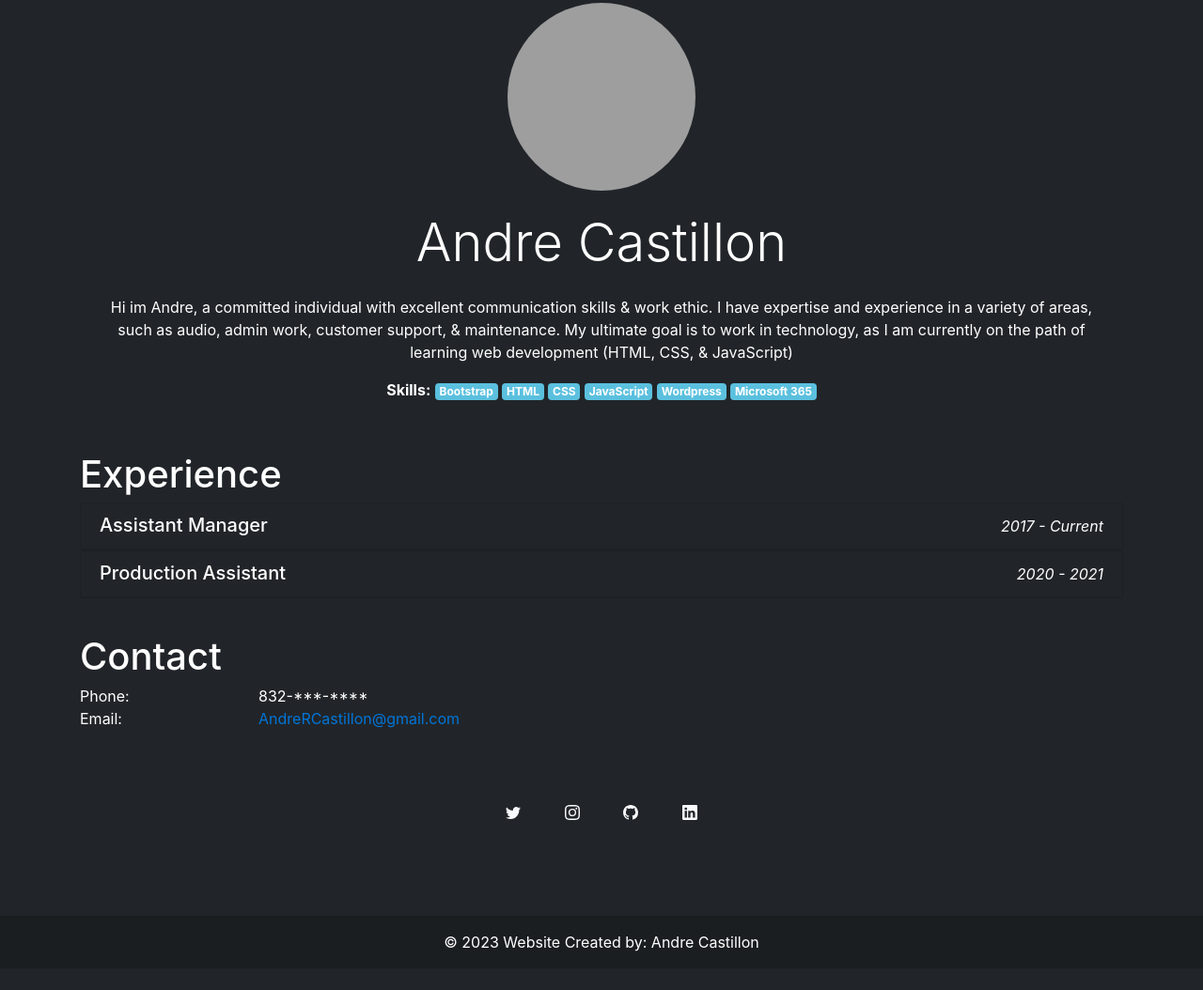
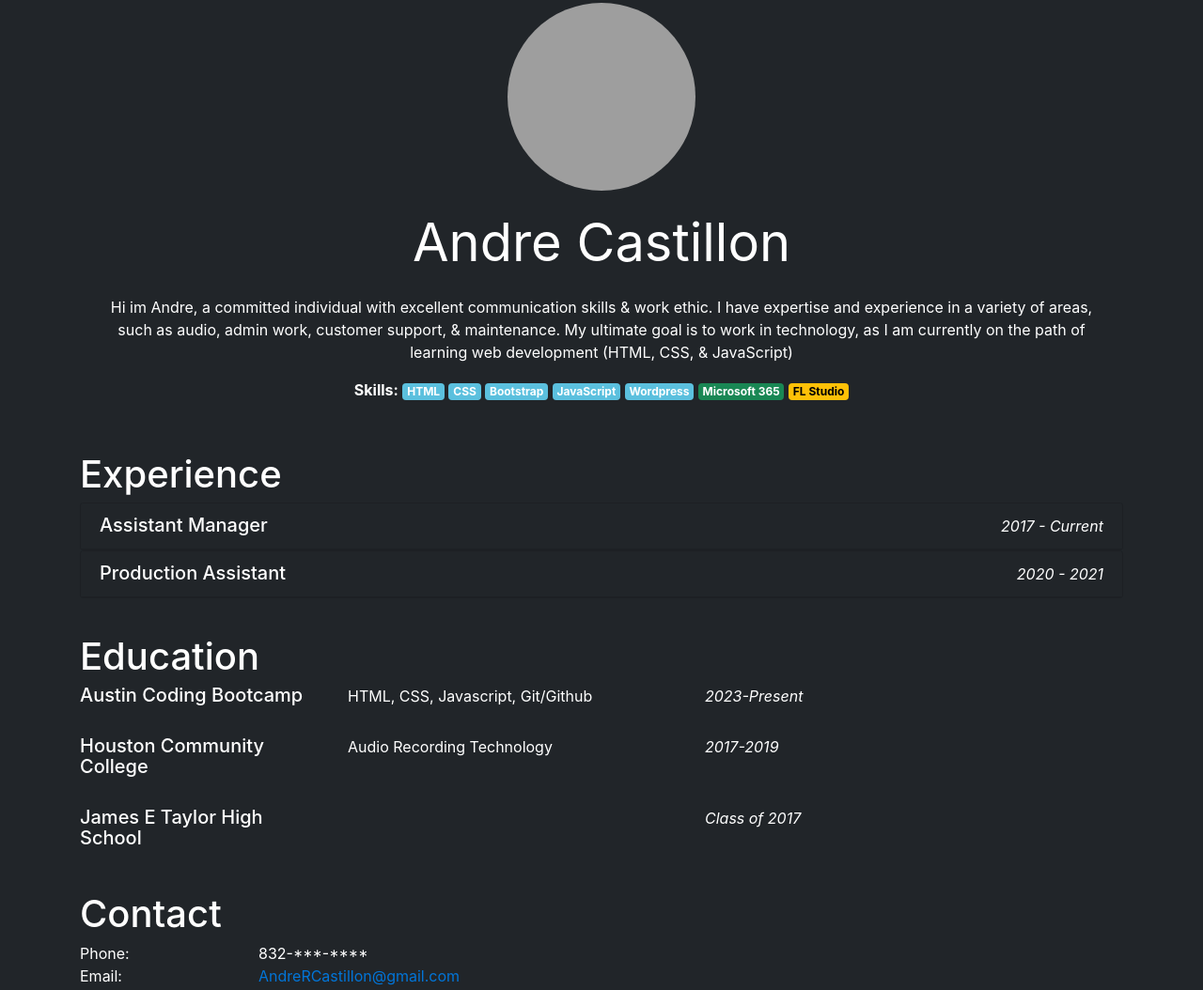
Before and after one commit to vvndre/Portfolio, a plain HTML site: page Pages/resume.html in a window 1280 px wide. Shown: the part 109-1163 px from the top of the page at 94% size. Before the commit the page ends 1140 px from the top, so only its background shows below. Drawn offline with nearby package versions, Linux system fonts and the light colour scheme; grey boxes are pictures that could not be loaded; a script that the page names is missing.

Commit message:
resume page fin

```diff
--- a/Pages/resume.html
+++ b/Pages/resume.html
@@ -28,7 +28,7 @@
     <!--| ABOUT |--------------------------------------------------->
     <section id="about" class="container">
       <img src="../Content/headshot.png" width="200px" height="200px">
-      <h1 class="display-4">Andre Castillon</h1>
+      <h1 class="display-4"> <strong>Andre Castillon</strong> </h1>
       <p>
         Hi im Andre, a committed individual with
         excellent communication skills & work
@@ -42,12 +42,13 @@
       </p>
       <p>
         <strong>Skills:</strong>
-        <span class="badge badge-info">Bootstrap</span>
         <span class="badge badge-info">HTML</span>
         <span class="badge badge-info">CSS</span>
+        <span class="badge badge-info">Bootstrap</span>
         <span class="badge badge-info">JavaScript</span>
         <span class="badge badge-info">Wordpress</span>
-        <span class="badge badge-info">Microsoft 365</span>
+        <span class="badge badge-info text-bg-success">Microsoft 365</span>
+        <span class="badge badge-info text-bg-warning">FL Studio</span>
       </p>
     </section>
 
@@ -116,6 +117,27 @@
       </div>
     </section>
 
+    <section class="container" id="education">
+      <h1>Education</h1>
+      <div class="row">
+        <div class="col-sm-3"><h5>Austin Coding Bootcamp</h5></div>
+        <div class="col-sm-4">HTML, CSS, Javascript, Git/Github</div>
+        <div class="col-sm-4"><i>2023-Present</i></div>
+      </div>
+      <br>
+      <div class="row">
+        <div class="col-sm-3"><h5>Houston Community College</h5></div>
+        <div class="col-sm-4">Audio Recording Technology</div>
+        <div class="col-sm-4"><i>2017-2019</i></div>
+      </div>
+      <br>
+      <div class="row">
+        <div class="col-sm-3"><h5>James E Taylor High School</h5></div>
+        <div class="col-sm-4"></div>
+        <div class="col-sm-4"><i>Class of 2017</i></div>
+      </div>
+    </section>
+
     <!-- CONTACT ----------------------------------------------------->
 
     <section class="container" id="contact">
@@ -128,6 +150,7 @@
         <div class="col-sm-2">Email:</div>
         <div class="col-sm-4"><a href="mailto:AndreRCastillon@gmail.com">AndreRCastillon@gmail.com</a></div>
       </div>
+      <br>
     </section>
 
     <script src="https://code.jquery.com/jquery-3.1.1.slim.min.js" integrity="sha384-A7FZj7v+d/sdmMqp/nOQwliLvUsJfDHW+k9Omg/a/EheAdgtzNs3hpfag6Ed950n" crossorigin="anonymous"></script>
```
